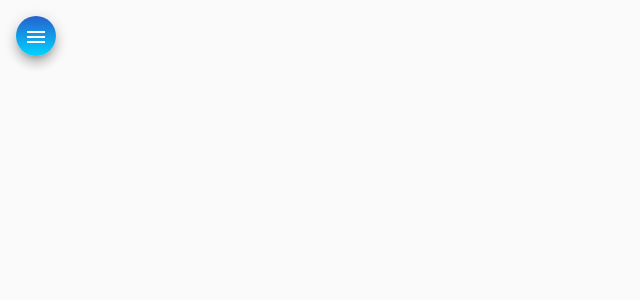
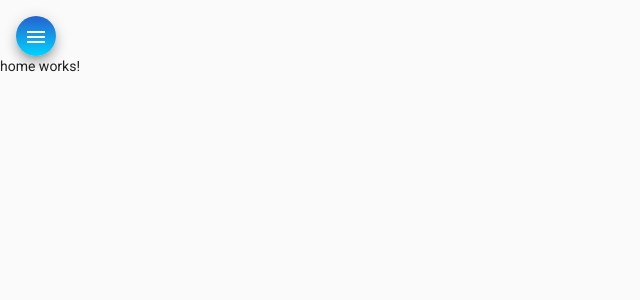
Before and after one commit to JacksonLuiz99/helpdesk-frontend, an Angular app: page /home in a window 1280 px wide. Before the commit this address led to /. Shown: the top 300 px of the page, without its empty margins (0-640 px from the left). Built offline with nearby package versions, Linux system fonts and the light colour scheme.

Commit message:
rota para o component HOME

```diff
--- a/src/app/app-routing.module.ts
+++ b/src/app/app-routing.module.ts
@@ -1,11 +1,14 @@
 import { NgModule } from '@angular/core';
 import { RouterModule, Routes } from '@angular/router';
 import { NavComponent } from './components/nav/nav.component';
+import { HomeComponent } from './components/home/home.component';
 
 const routes: Routes = [
   {
     path: '',
-    component: NavComponent
+    component: NavComponent, children: [
+      {path: 'home', component: HomeComponent}
+    ]
   }
 ];
 
--- a/src/app/app.component.html
+++ b/src/app/app.component.html
@@ -1 +1 @@
-<app-nav>app-nav</app-nav>
+<router-outlet></router-outlet>
--- a/src/app/components/nav/nav.component.html
+++ b/src/app/components/nav/nav.component.html
@@ -28,5 +28,6 @@
        <button class="menu mat-elevation-z8" (click)="drawer.toggle()" mat-icon-button>
           <mat-icon>menu</mat-icon>
        </button>
+       <router-outlet></router-outlet>
     </div>
  </mat-drawer-container>
--- a/src/app/components/nav/nav.component.ts
+++ b/src/app/components/nav/nav.component.ts
@@ -1,4 +1,5 @@
 import { Component, OnInit } from '@angular/core';
+import { Router } from '@angular/router';
 
 @Component({
   selector: 'app-nav',
@@ -7,9 +8,10 @@ import { Component, OnInit } from '@angular/core';
 })
 export class NavComponent implements OnInit {
 
-  constructor() { }
+  constructor(private router: Router) { }
 
   ngOnInit(): void {
+    this.router.navigate(['home'])
   }
 
 }
```
